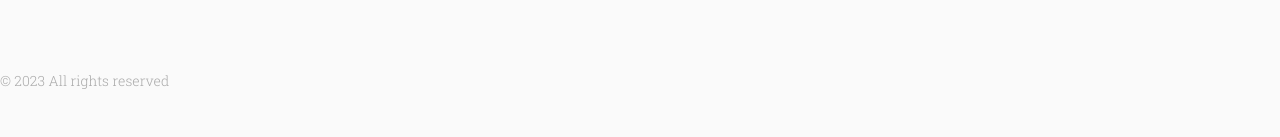
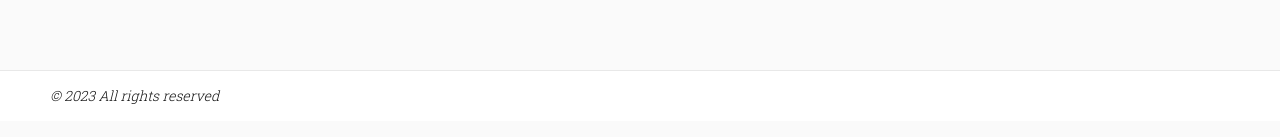
Before and after one commit to mahammad-mostafa/book-store, a React (Create React App) app: page / in a window 1280 px wide. Shown: the part 679-816 px from the top of the page. Built offline with nearby package versions, Linux system fonts and the light colour scheme; no server answers.

Commit message:
Added & styled simple footer component

```diff
--- a/src/components/footer.jsx
+++ b/src/components/footer.jsx
@@ -1,6 +1,8 @@
+import Styles from '../styles/footer.module.css';
+
 const Footer = () => (
-  <footer>
-    <p>&copy; 2023 All rights reserved</p>
+  <footer className={Styles.footer}>
+    <p className={Styles.text}>&copy; 2023 All rights reserved</p>
   </footer>
 );
 
--- /dev/null
+++ b/src/styles/footer.module.css
@@ -0,0 +1,16 @@
+.footer {
+  position: fixed;
+  bottom: 0;
+  inset-inline: 0;
+  background-color: var(--light-color);
+  border-top: 1px solid var(--border-color);
+}
+
+.text {
+  max-width: 1200px;
+  line-height: 50px;
+  padding-inline: 10px;
+  color: var(--dark-color);
+  font-style: italic;
+  margin: auto;
+}
```
